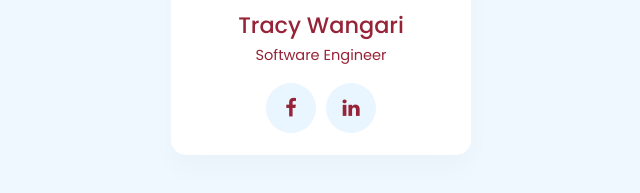
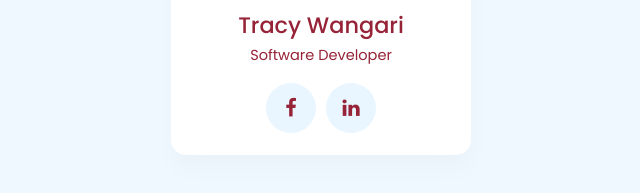
Before and after one commit to Thuotracy/light-and-dark-mode, a plain HTML site: page index.html in a window 1280 px wide. Shown: the part 395-588 px from the top of the page, 319-959 px from the left. Drawn offline with Linux system fonts and the light colour scheme.

Commit message:
made chahges

```diff
--- a/index.html
+++ b/index.html
@@ -20,7 +20,7 @@
                         <img src="me.jpg">
                     </div>
                     <h3>Tracy Wangari<br>
-                        <span>Software Engineer</span>
+                        <span>Software Developer</span>
                     </h3>
                 </div>
                 <ul class="sci">
```
